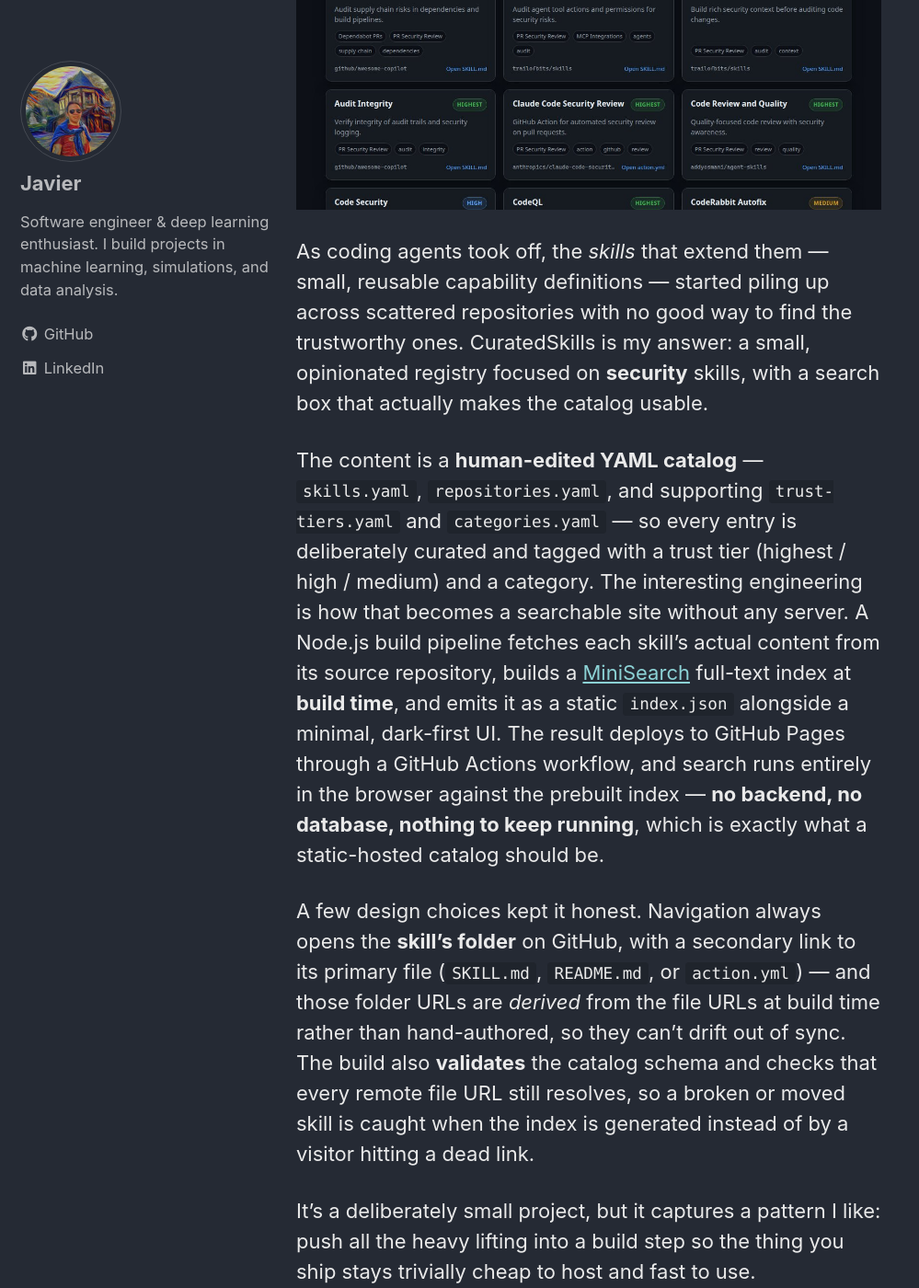
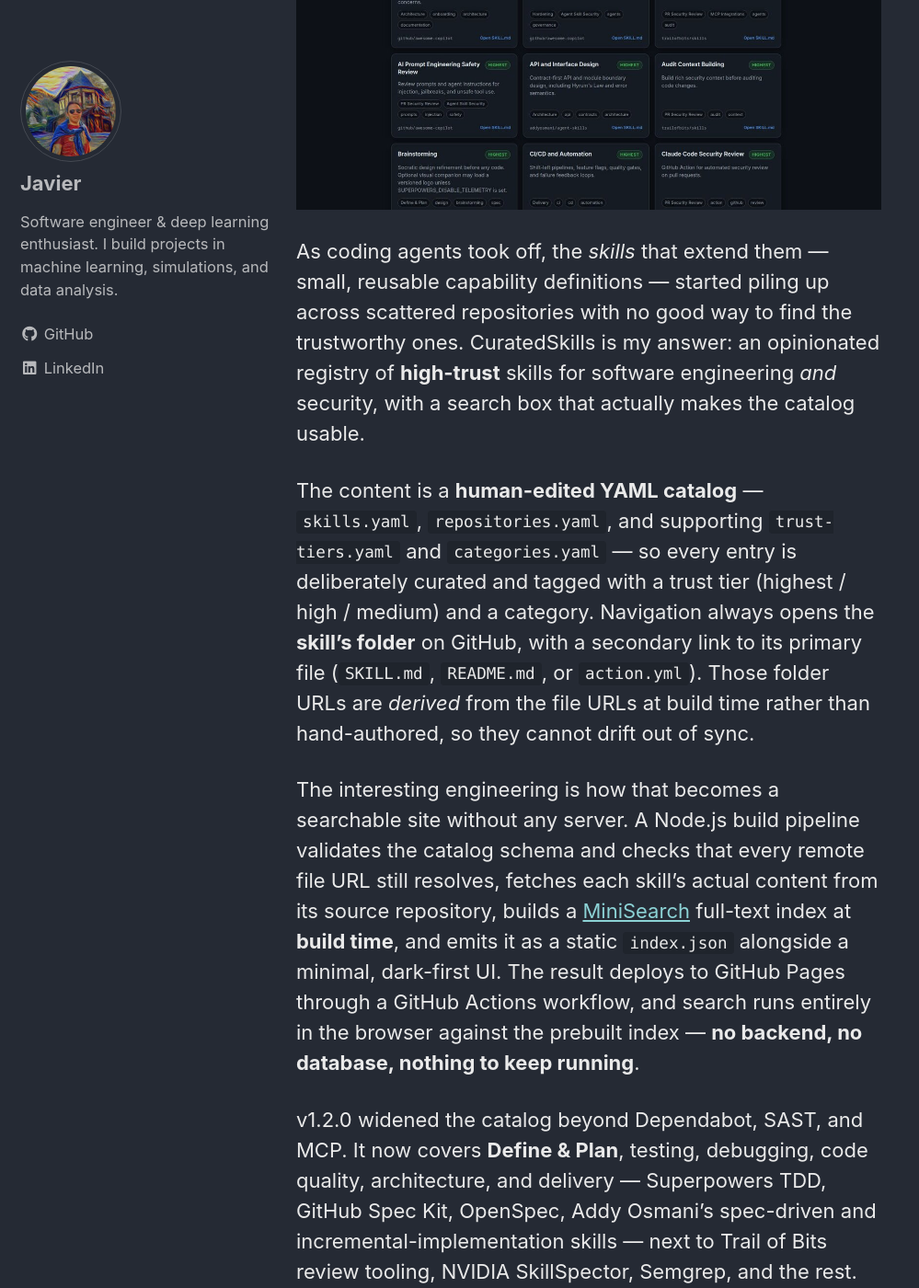
Before and after one commit to jahnog/jahnog.github.io, a Jekyll site: the page built from _posts/2026-06-09-Curated-Coding-Agent-Skills.md, in a window 1280 px wide and 1400 px high, scrolled down 985 px. Shown: the whole window at 92% size, without its empty margins (0-999 px from the left). Built offline with Jekyll 4.4.1, drawn with Linux system fonts in a browser that asks for light colours; cached includes are drawn as plain includes; some of the changed text lies outside the part shown.

Commit message:
Refresh CuratedSkills post for v1.2.0 scope and image.
- Widen catalog copy from security-only to high-trust engineering and security skills.
- Add the spec-driven-development tag and Node.js 20+ stack note.
- Clarify folder-URL derivation, build validation, and v1.2.0 catalog coverage.
- Update the CuratedSkills teaser image.

```diff
--- a/_posts/2026-06-09-Curated-Coding-Agent-Skills.md
+++ b/_posts/2026-06-09-Curated-Coding-Agent-Skills.md
@@ -1,6 +1,6 @@
 ---
 title: "A Searchable Registry of Coding-Agent Skills"
-excerpt: "A curated, security-focused catalog of coding-agent skills with fast full-text search — built as a zero-backend static site."
+excerpt: "A high-trust catalog of software-engineering and security agent skills with fast full-text search — built as a zero-backend static site."
 header:
   teaser: /assets/images/curatedskills.jpg
 tags:
@@ -9,24 +9,25 @@
   - static-site
   - coding-agents
   - security
+  - spec-driven-development
 ---
 
 ## A Searchable Registry of Coding-Agent Skills
 
-> **TL;DR** — I built [CuratedSkills](https://github.com/jahnog/CuratedSkills): a hand-curated registry of security-focused coding-agent skills — things like reviewing Dependabot PRs, running static analysis, and wiring up security MCP servers — with a fast, minimalistic full-text search, served as a fully static site.
+> **TL;DR** — I built [CuratedSkills](https://github.com/jahnog/CuratedSkills): a hand-curated registry of high-trust agent skills for **software engineering and security** — specs, tests, review, delivery, Dependabot PRs, static analysis, and security MCP servers — with a fast, minimalistic full-text search, served as a fully static site.
 >
-> **Stack** — Node.js, JavaScript, MiniSearch, YAML, GitHub Pages, GitHub Actions
+> **Stack** — Node.js 20+, JavaScript, MiniSearch, YAML, GitHub Pages, GitHub Actions
 >
 > **Links** — [Live search](https://jahnog.github.io/CuratedSkills/) · [Source](https://github.com/jahnog/CuratedSkills)
 
 ![CuratedSkills search UI](/assets/images/curatedskills.jpg)
 
-As coding agents took off, the *skills* that extend them — small, reusable capability definitions — started piling up across scattered repositories with no good way to find the trustworthy ones. CuratedSkills is my answer: a small, opinionated registry focused on **security** skills, with a search box that actually makes the catalog usable.
+As coding agents took off, the *skills* that extend them — small, reusable capability definitions — started piling up across scattered repositories with no good way to find the trustworthy ones. CuratedSkills is my answer: an opinionated registry of **high-trust** skills for software engineering *and* security, with a search box that actually makes the catalog usable.
 
-The content is a **human-edited YAML catalog** — `skills.yaml`, `repositories.yaml`, and supporting `trust-tiers.yaml` and `categories.yaml` — so every entry is deliberately curated and tagged with a trust tier (highest / high / medium) and a category. The interesting engineering is how that becomes a searchable site without any server. A Node.js build pipeline fetches each skill's actual content from its source repository, builds a [MiniSearch](https://github.com/lucaong/minisearch) full-text index at **build time**, and emits it as a static `index.json` alongside a minimal, dark-first UI. The result deploys to GitHub Pages through a GitHub Actions workflow, and search runs entirely in the browser against the prebuilt index — **no backend, no database, nothing to keep running**, which is exactly what a static-hosted catalog should be.
+The content is a **human-edited YAML catalog** — `skills.yaml`, `repositories.yaml`, and supporting `trust-tiers.yaml` and `categories.yaml` — so every entry is deliberately curated and tagged with a trust tier (highest / high / medium) and a category. Navigation always opens the **skill's folder** on GitHub, with a secondary link to its primary file (`SKILL.md`, `README.md`, or `action.yml`). Those folder URLs are *derived* from the file URLs at build time rather than hand-authored, so they cannot drift out of sync.
 
-A few design choices kept it honest. Navigation always opens the **skill's folder** on GitHub, with a secondary link to its primary file (`SKILL.md`, `README.md`, or `action.yml`) — and those folder URLs are *derived* from the file URLs at build time rather than hand-authored, so they can't drift out of sync. The build also **validates** the catalog schema and checks that every remote file URL still resolves, so a broken or moved skill is caught when the index is generated instead of by a visitor hitting a dead link.
+The interesting engineering is how that becomes a searchable site without any server. A Node.js build pipeline validates the catalog schema and checks that every remote file URL still resolves, fetches each skill's actual content from its source repository, builds a [MiniSearch](https://github.com/lucaong/minisearch) full-text index at **build time**, and emits it as a static `index.json` alongside a minimal, dark-first UI. The result deploys to GitHub Pages through a GitHub Actions workflow, and search runs entirely in the browser against the prebuilt index — **no backend, no database, nothing to keep running**.
 
-It's a deliberately small project, but it captures a pattern I like: push all the heavy lifting into a build step so the thing you ship stays trivially cheap to host and fast to use.
+v1.2.0 widened the catalog beyond Dependabot, SAST, and MCP. It now covers **Define & Plan**, testing, debugging, code quality, architecture, and delivery — Superpowers TDD, GitHub Spec Kit, OpenSpec, Addy Osmani's spec-driven and incremental-implementation skills — next to Trail of Bits review tooling, NVIDIA SkillSpector, Semgrep, and the rest. Lower-fit and medium-trust sources were pruned so the list stays small and opinionated. The live search is the inventory; the site is just the cheapest way to keep it findable.
 
 [Try the live search](https://jahnog.github.io/CuratedSkills/) · [Source on GitHub](https://github.com/jahnog/CuratedSkills)
```
Also changed, not shown: assets/images/curatedskills.jpg.
